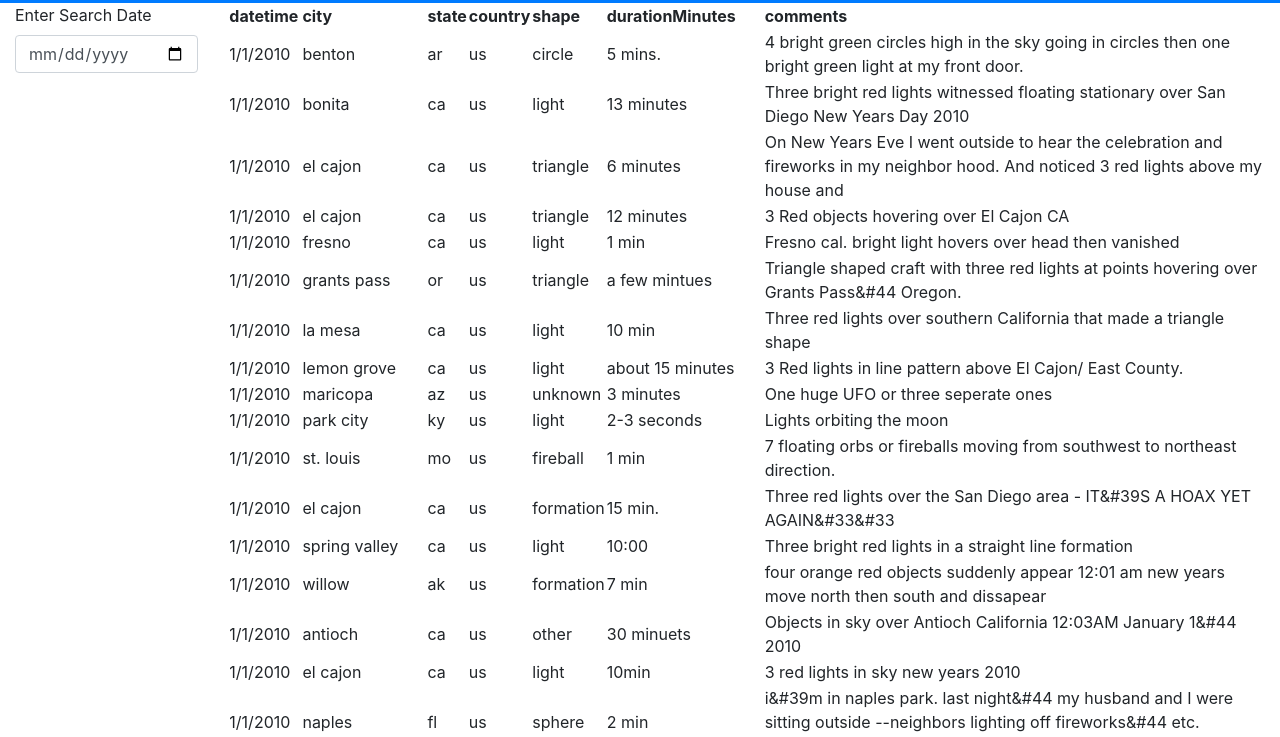
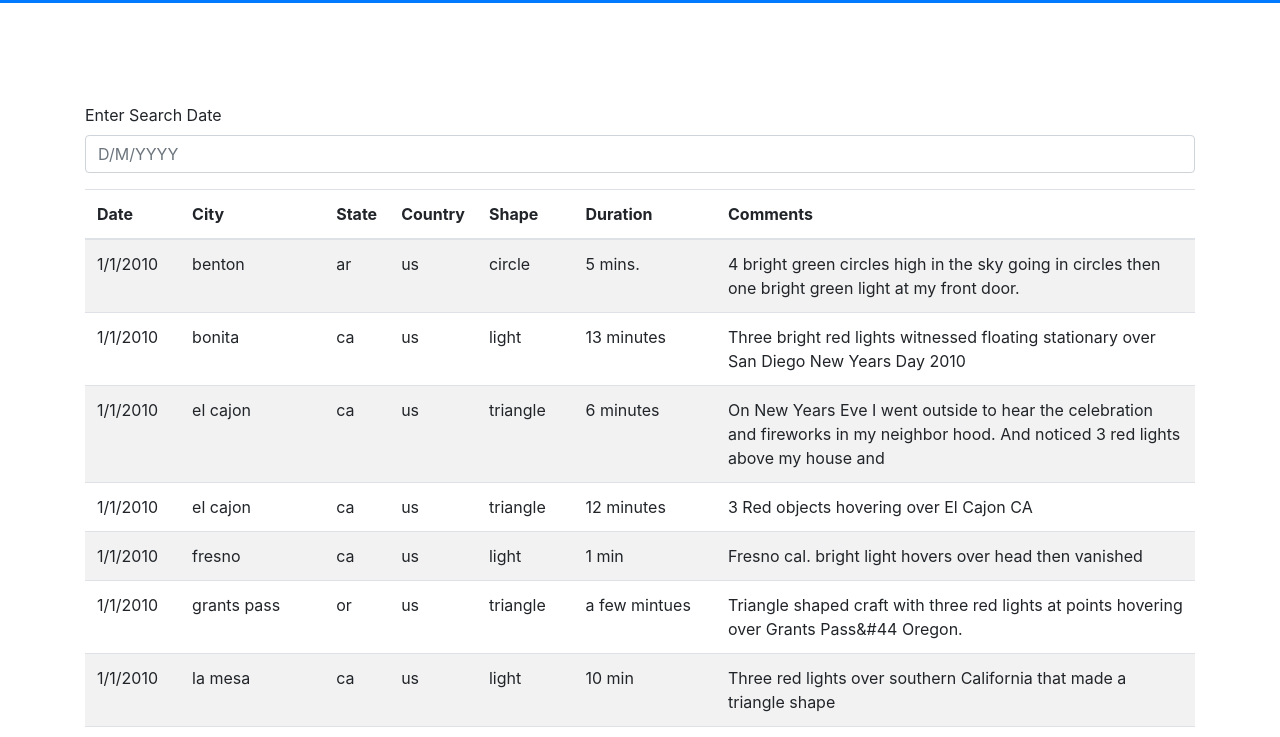
Before and after one commit to mpasricha1/javascript-challenge, a plain HTML site: page StarterCode/index.html in a window 1280 px wide. Shown: the part 53-790 px from the top of the page. Drawn offline with nearby package versions, Linux system fonts and the light colour scheme.

Commit message:
Finished Date Filter

```diff
--- a/StarterCode/index.html
+++ b/StarterCode/index.html
@@ -2,7 +2,16 @@
 <html>
 <head>
 	<title>UFO Finder</title>
+	<!-- Bring in Bootstrap -->
 	<link rel="stylesheet" href="https://stackpath.bootstrapcdn.com/bootstrap/4.3.1/css/bootstrap.min.css" integrity="sha384-ggOyR0iXCbMQv3Xipma34MD+dH/1fQ784/j6cY/iJTQUOhcWr7x9JvoRxT2MZw1T" crossorigin="anonymous">
+
+	<!-- Bring in Jquery -->
+	<script type="text/javascript" src="http://code.jquery.com/jquery-1.7.1.min.js"></script>
+
+
+	<!-- Bring in D3 -->
+	<script src="https://d3js.org/d3.v5.min.js"></script>
+
 	<link rel="stylesheet" href="static/css/styles.css">
 
 </head>
@@ -16,16 +25,30 @@
 		 	</div>
 		</div>
  	</nav>
- 	<div class="container-fluid" id="main">
+ 	<div class="container" id="main">
 	 	<div class="row">
-	 		<div class="col-md-2">
+	 		<div class="col-md-12">
 		 		<div class="form-group">
 		 			<label for="datasearch">Enter Search Date</label>
-		 			<input type="date" class="form-control" id=datesearch placeholder="DD/MM/YYYY">
+		 			<input type="text" class="form-control" id="datesearch" placeholder="D/M/YYYY">
 		 		</div>
 			</div>
-		 	<div class="col-md-10">
-				<table>
+		</div>
+		<div class="row">
+		 	<div class="col-md-12">
+				<table class="table table-striped">
+					<thead>
+						<tr>
+							<th class="table-head">Date</th>
+                  			<th class="table-head">City</th>
+                  			<th class="table-head">State</th>
+                  			<th class="table-head">Country</th>
+                  			<th class="table-head">Shape</th>
+                  			<th class="table-head">Duration</th>
+                  			<th class="table-head">Comments</th>
+						</tr>
+					</thead>
+					<tbody id="tablebody"></tbody>
  				</table>
  			</div>
 		 </div>
--- a/StarterCode/static/css/styles.css
+++ b/StarterCode/static/css/styles.css
@@ -1,3 +1,6 @@
+.navbar {
+	margin-bottom: 100px;
+ }
 .nav-ufo {
   position: absolute;
   bottom: 5px;
--- a/StarterCode/static/js/app.js
+++ b/StarterCode/static/js/app.js
@@ -1,30 +1,33 @@
 // from data.js
 var tableData = data;
+var date = d3.select("#datesearch")
+var filterButton = d3.select("#filterscreen")
 
 // YOUR CODE HERE!
-function generateTableHead(table,data1) {
-	var thead = table.createTHead();
-	var row = thead.insertRow()
-	for (let key of data1){
-		let th=document.createElement("th");
-		let text = document.createTextNode(key);
-		th.appendChild(text);
-		row.appendChild(th);
-	}
-}
+//Function to generate the rows of the table
+function generateTable(data){
+	var tbody = d3.select("tbody");
+	$("#tablebody tr").remove();
+	data.forEach(function(ufoData){
 
-function generateTable(table, data){
-	for(let element of data){
-		let row = table.insertRow();
-		for (key in element){
-			let cell = row.insertCell();
-			let text = document.createTextNode(element[key]);
-			cell.appendChild(text)
-		}
-	}
-}
+		var row = tbody.append("tr");
+		Object.entries(ufoData).forEach(function([key,value]){
+			var cell = row.append("td");
+			cell.text(value);
+		});
+	});
+};
 
-let table = document.querySelector("table");
-let data1 = Object.keys(tableData[0]);
-generateTableHead(table,data1)
-generateTable(table,tableData)
+
+generateTable(tableData);
+date.on("change", function(){
+	var filterDate = d3.event.target.value;
+	var filterResults = data.filter(date => date.datetime === filterDate);
+
+	generateTable(filterResults);
+});
+
+filterButton.on("click", function(){
+	console.log("Button Clicked")
+	document.getElementById("overlay").style.display = "block"
+} )
```
